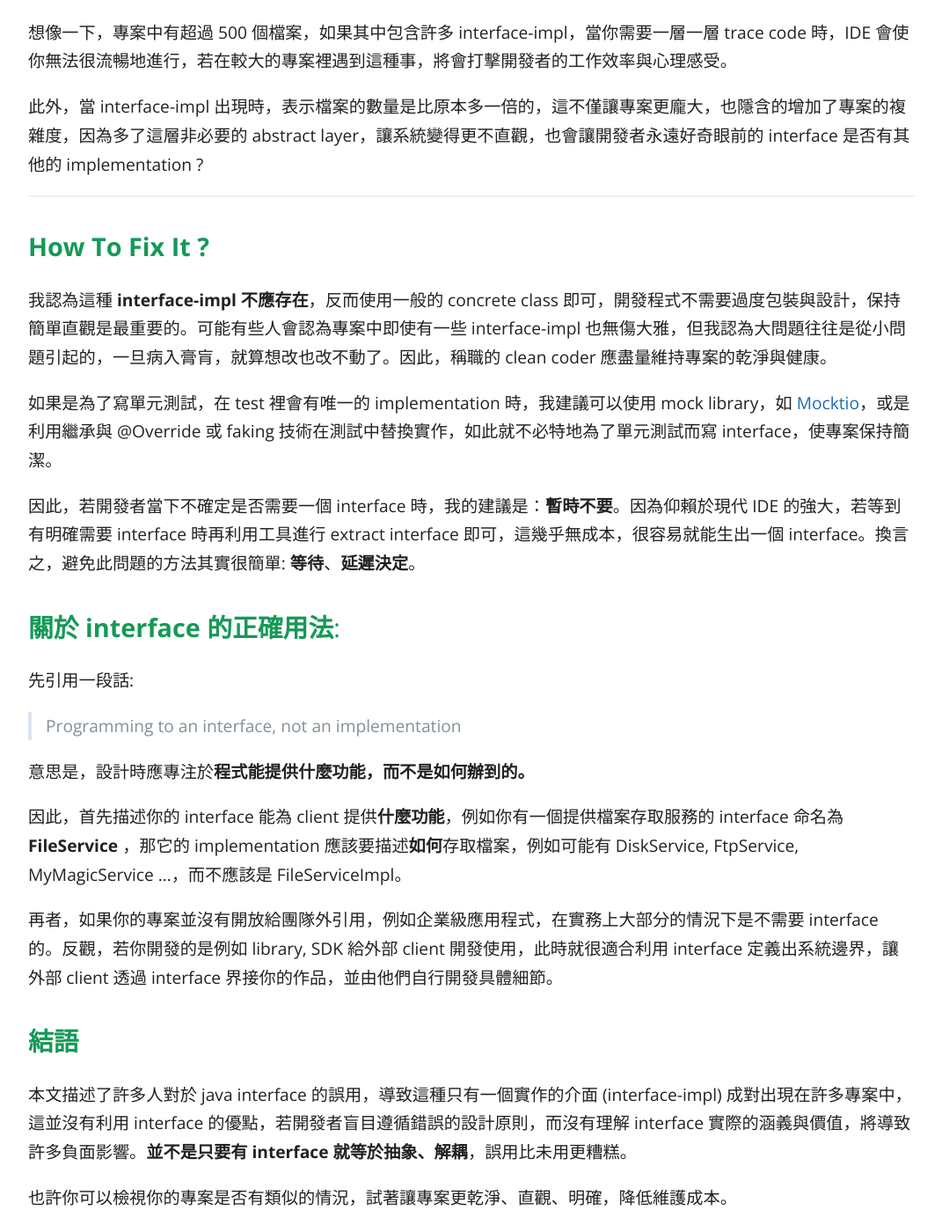
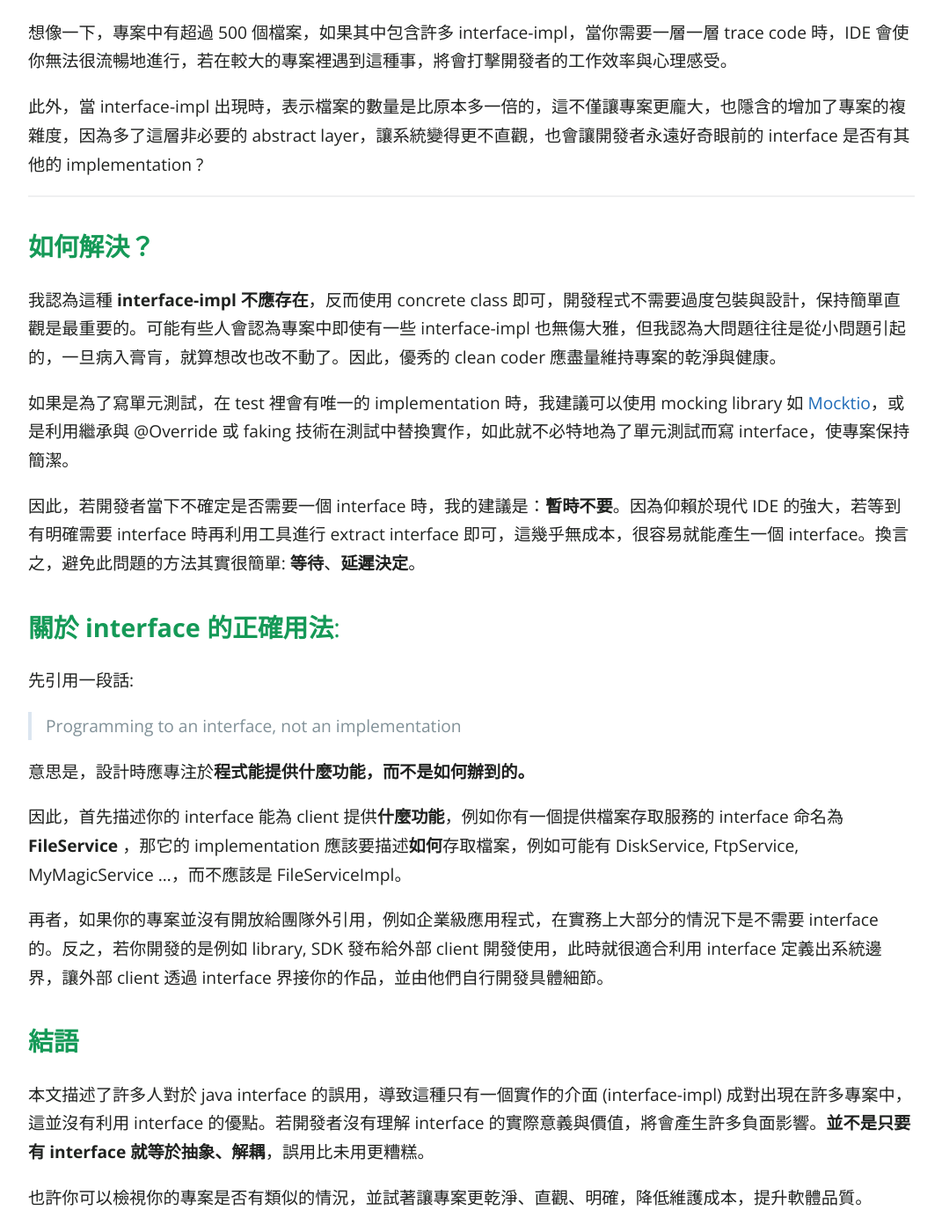
Before and after one commit to KaiSheng714/KaiSheng714.github.io, a Jekyll site: the page built from _posts/2022-01-20-anti-pattern-of-java-interface-impl-style.md, in a window 1280 px wide and 1400 px high, scrolled down 1529 px. Shown: the whole window at 88% size, without its empty margins (104-1175 px from the left). Built offline with Jekyll 4.4.1, drawn with Linux system fonts in a browser that asks for light colours; comment, search, counter and statistics services are not loaded; some of the changed text lies outside the part shown.

Commit message:
interface

```diff
--- a/_posts/2022-01-20-anti-pattern-of-java-interface-impl-style.md
+++ b/_posts/2022-01-20-anti-pattern-of-java-interface-impl-style.md
@@ -38,13 +38,13 @@ image: /assets/image/cover0.png
 
 ------
 
-## **How To Fix It ?**
+## **如何解決？**
 
-我認為這種 **interface-impl 不應存在**，反而使用一般的 concrete class 即可，開發程式不需要過度包裝與設計，保持簡單直觀是最重要的。可能有些人會認為專案中即使有一些 interface-impl 也無傷大雅，但我認為大問題往往是從小問題引起的，一旦病入膏肓，就算想改也改不動了。因此，稱職的 clean coder 應盡量維持專案的乾淨與健康。
+我認為這種 **interface-impl 不應存在**，反而使用 concrete class 即可，開發程式不需要過度包裝與設計，保持簡單直觀是最重要的。可能有些人會認為專案中即使有一些 interface-impl 也無傷大雅，但我認為大問題往往是從小問題引起的，一旦病入膏肓，就算想改也改不動了。因此，優秀的 clean coder 應盡量維持專案的乾淨與健康。
 
-如果是為了寫單元測試，在 test 裡會有唯一的 implementation 時，我建議可以使用 mock library，如 [Mocktio](https://site.mockito.org/)，或是利用繼承與 @Override 或 faking 技術在測試中替換實作，如此就不必特地為了單元測試而寫 interface，使專案保持簡潔。
+如果是為了寫單元測試，在 test 裡會有唯一的 implementation 時，我建議可以使用 mocking library 如 [Mocktio](https://site.mockito.org/)，或是利用繼承與 @Override 或 faking 技術在測試中替換實作，如此就不必特地為了單元測試而寫 interface，使專案保持簡潔。
 
-因此，若開發者當下不確定是否需要一個 interface 時，我的建議是：**暫時不要**。因為仰賴於現代 IDE 的強大，若等到有明確需要 interface 時再利用工具進行 extract interface 即可，這幾乎無成本，很容易就能生出一個 interface。換言之，避免此問題的方法其實很簡單: **等待**、**延遲決定**。
+因此，若開發者當下不確定是否需要一個 interface 時，我的建議是：**暫時不要**。因為仰賴於現代 IDE 的強大，若等到有明確需要 interface 時再利用工具進行 extract interface 即可，這幾乎無成本，很容易就能產生一個 interface。換言之，避免此問題的方法其實很簡單: **等待**、**延遲決定**。
 
 
 ## **關於 interface 的正確用法**:
@@ -59,13 +59,13 @@ image: /assets/image/cover0.png
 
 因此，首先描述你的 interface 能為 client 提供**什麼功能**，例如你有一個提供檔案存取服務的 interface 命名為 **FileService** ，那它的 implementation 應該要描述**如何**存取檔案，例如可能有 DiskService, FtpService, MyMagicService …，而不應該是 FileServiceImpl。
 
-再者，如果你的專案並沒有開放給團隊外引用，例如企業級應用程式，在實務上大部分的情況下是不需要 interface 的。反觀，若你開發的是例如 library, SDK 給外部 client 開發使用，此時就很適合利用 interface 定義出系統邊界，讓外部 client 透過 interface 界接你的作品，並由他們自行開發具體細節。
+再者，如果你的專案並沒有開放給團隊外引用，例如企業級應用程式，在實務上大部分的情況下是不需要 interface 的。反之，若你開發的是例如 library, SDK 發布給外部 client 開發使用，此時就很適合利用 interface 定義出系統邊界，讓外部 client 透過 interface 界接你的作品，並由他們自行開發具體細節。
 
 ## **結語**
 
-本文描述了許多人對於 java interface 的誤用，導致這種只有一個實作的介面 (interface-impl) 成對出現在許多專案中，這並沒有利用 interface 的優點，若開發者盲目遵循錯誤的設計原則，而沒有理解 interface 實際的涵義與價值，將導致許多負面影響。**並不是只要有 interface 就等於抽象、解耦**，誤用比未用更糟糕。
+本文描述了許多人對於 java interface 的誤用，導致這種只有一個實作的介面 (interface-impl) 成對出現在許多專案中，這並沒有利用 interface 的優點。若開發者沒有理解 interface 的實際意義與價值，將會產生許多負面影響。**並不是只要有 interface 就等於抽象、解耦**，誤用比未用更糟糕。
 
-也許你可以檢視你的專案是否有類似的情況，試著讓專案更乾淨、直觀、明確，降低維護成本。
+也許你可以檢視你的專案是否有類似的情況，並試著讓專案更乾淨、直觀、明確，降低維護成本，提升軟體品質。
 
 ### **Reference**
 
```
Also changed, not shown: other parts of _posts/2022-01-20-anti-pattern-of-java-interface-impl-style.md (+4 -4 lines).
